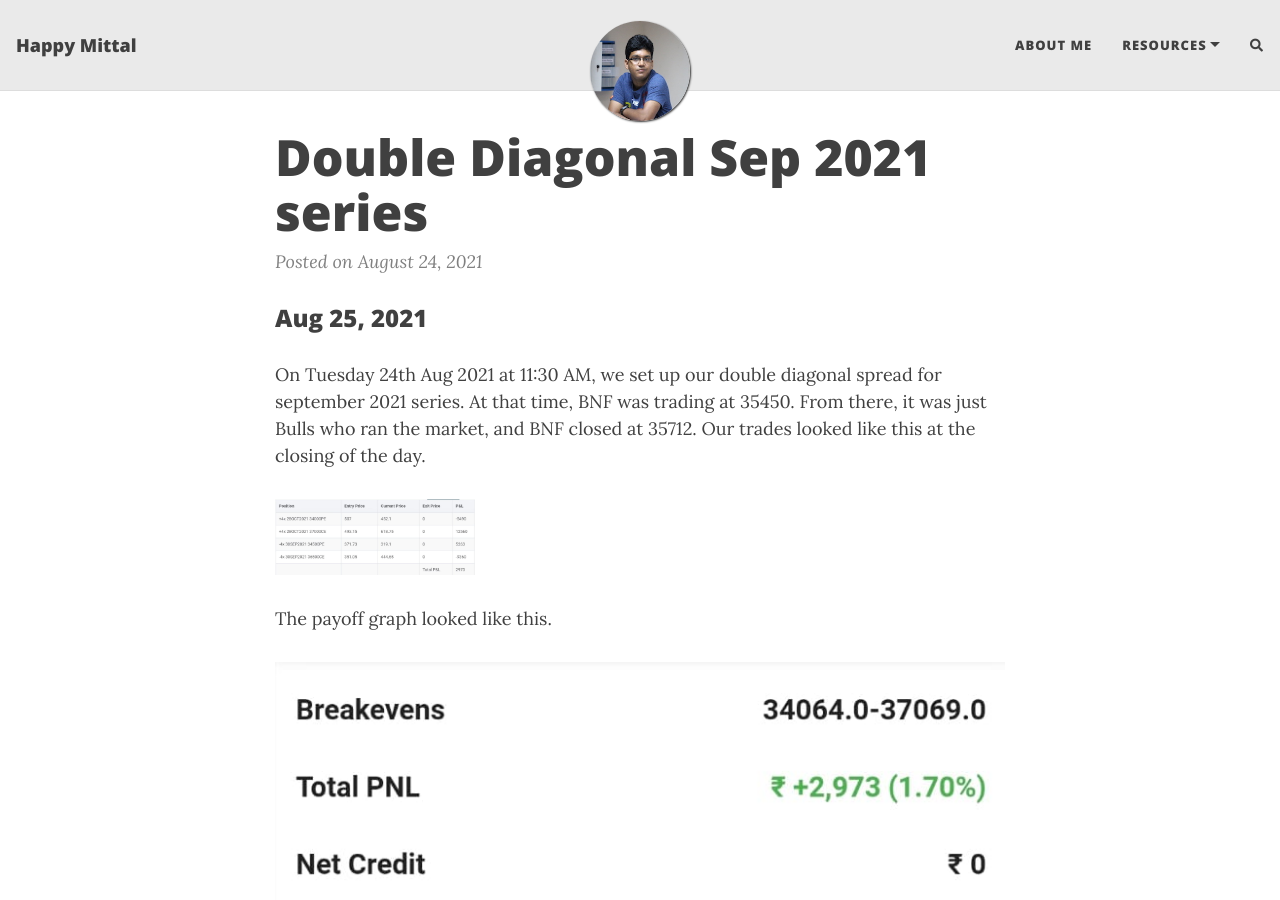
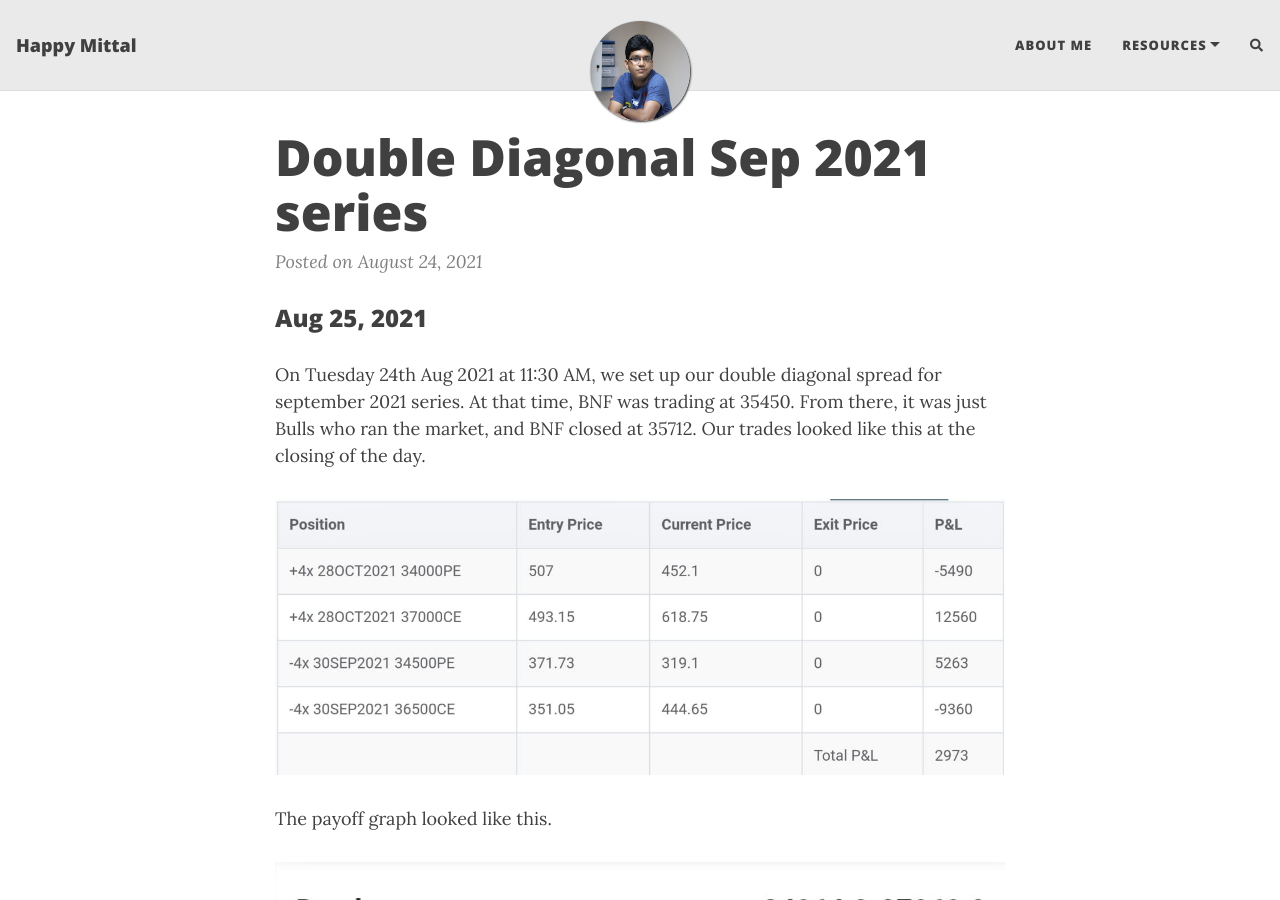
Before and after one commit to happy2332/happy2332.github.io, a Jekyll site: the page built from _posts/2021-08-24-double-diagonal-sep-2021-series.md, in a window 1280 px wide and 900 px high. Built offline with Jekyll 4.4.1, drawn with Linux system fonts in a browser that asks for light colours; nearby versions of some CDN libraries; comment, search, counter and statistics services are not loaded.

Commit message:
Update 2021-08-24-double-diagonal-sep-2021-series.md

```diff
--- a/_posts/2021-08-24-double-diagonal-sep-2021-series.md
+++ b/_posts/2021-08-24-double-diagonal-sep-2021-series.md
@@ -10,7 +10,7 @@ On Tuesday 24th Aug 2021 at 11:30 AM, we set up our double diagonal spread for s
 Our trades looked like this at the closing of the day.
 
 <!-- ![dd_status_aug_24_2021](../assets/img/dd_status_aug_24_2021.jpeg) -->
-<img src="../assets/img/dd_status_aug_24_2021.jpeg" width="200"/>
+<img src="../assets/img/dd_status_aug_24_2021.jpeg" width="200%"/>{: .mx-auto.d-block :}
 
 The payoff graph looked like this.
 
```
